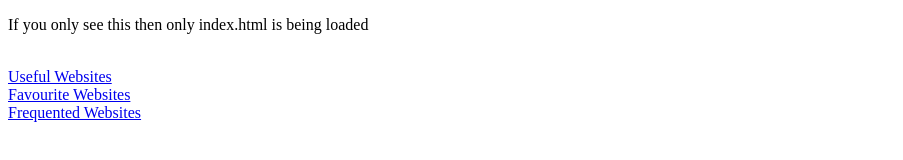
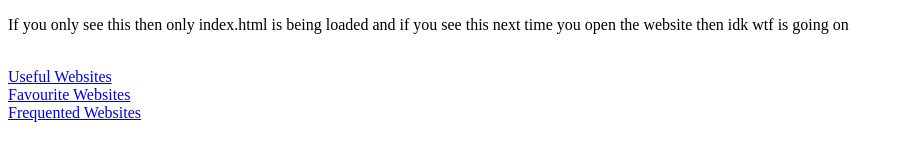
Before and after one commit to Tesolite/tesolite.github.io, a plain HTML site: page index.html in a window 1280 px wide. Shown: the whole page, without its empty margins (0-903 px from the left). Drawn offline with Linux system fonts and the light colour scheme.

Commit message:
Update index.html

```diff
--- a/index.html
+++ b/index.html
@@ -6,6 +6,7 @@
 	<body>
 		<p>
 			If you only see this then only index.html is being loaded
+			and if you see this next time you open the website then idk wtf is going on
 		</p>
 		<br />
 		<a href = "UsefulWebsites.html"> Useful Websites </a>
```
